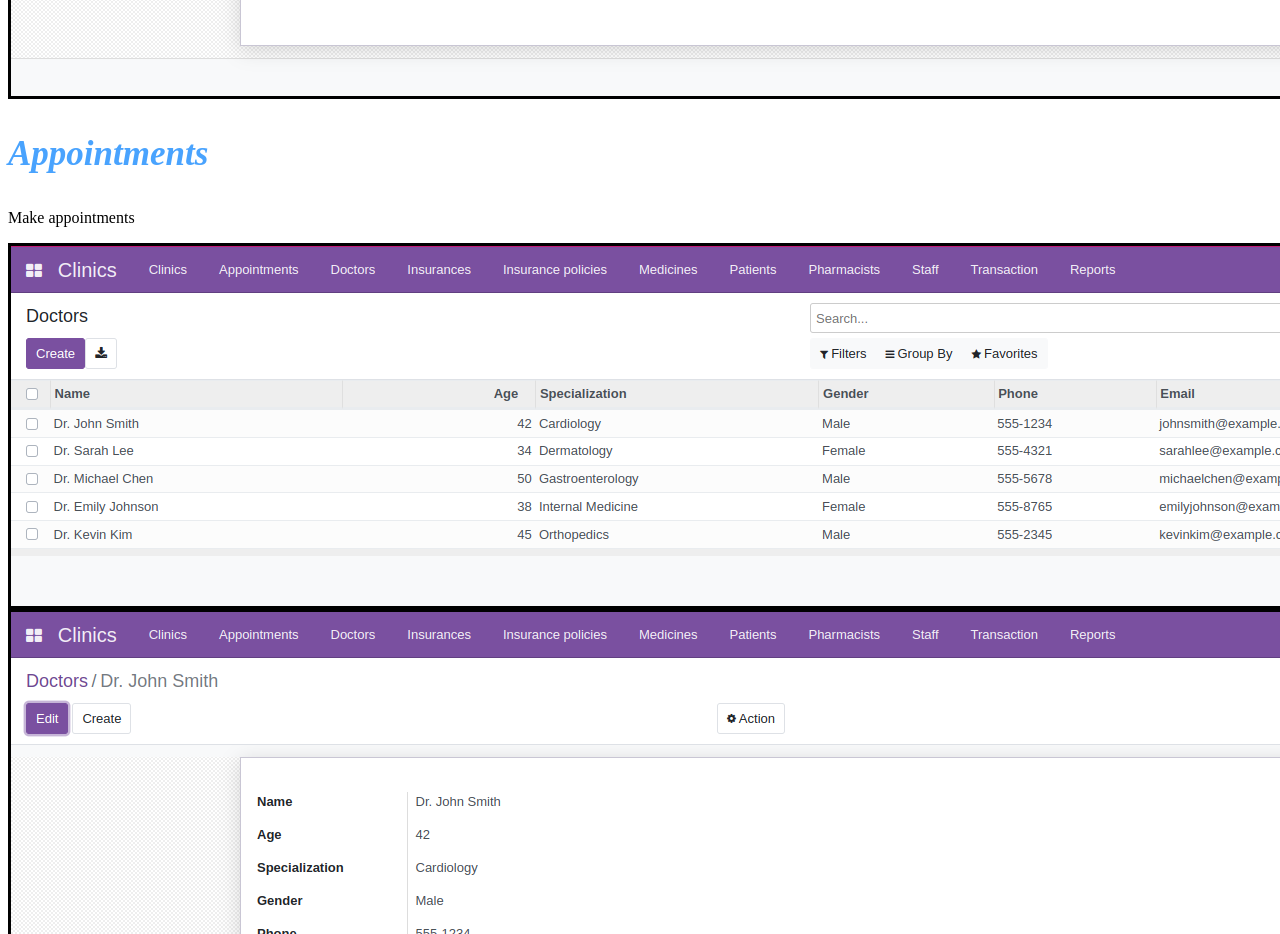
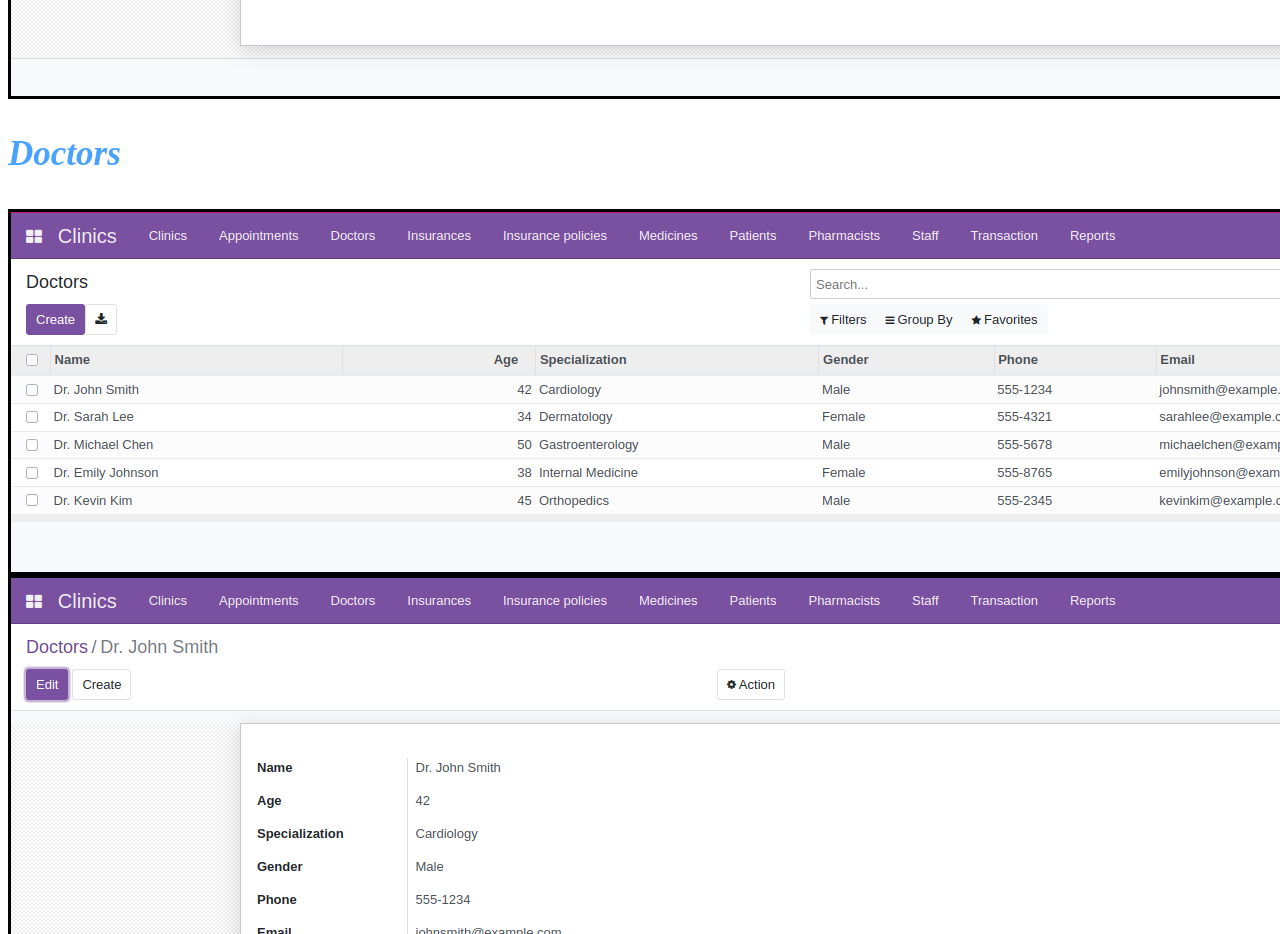
Before and after one commit to onesinus/eclinic-free-published, a plain HTML site: page eclinic/static/description/index.html in a window 1280 px wide. Shown: the part 2240-3174 px from the top of the page. Drawn offline with Linux system fonts and the light colour scheme.

Commit message:
Update description

```diff
--- a/eclinic/static/description/index.html
+++ b/eclinic/static/description/index.html
@@ -37,8 +37,7 @@
 <section class="oe_container lead">
 	<div>
 		<div>
-			<p class="oe_slogan" style="color: #49a3fe;font-size: 35px;font-style: italic;font-weight:bolder;"> Appointments </p>
-			<p class="oe_slogan">Make appointments </p>
+			<p class="oe_slogan" style="color: #49a3fe;font-size: 35px;font-style: italic;font-weight:bolder;"> Doctors </p>
 			<img class="img-border img-responsive thumbnail mb16" style="border: 3px solid black;" src="5_doctor_list.png">
 			<img class="img-border img-responsive thumbnail mb16" style="border: 3px solid black;" src="6_doctor_form.png">
 		</div>
```
